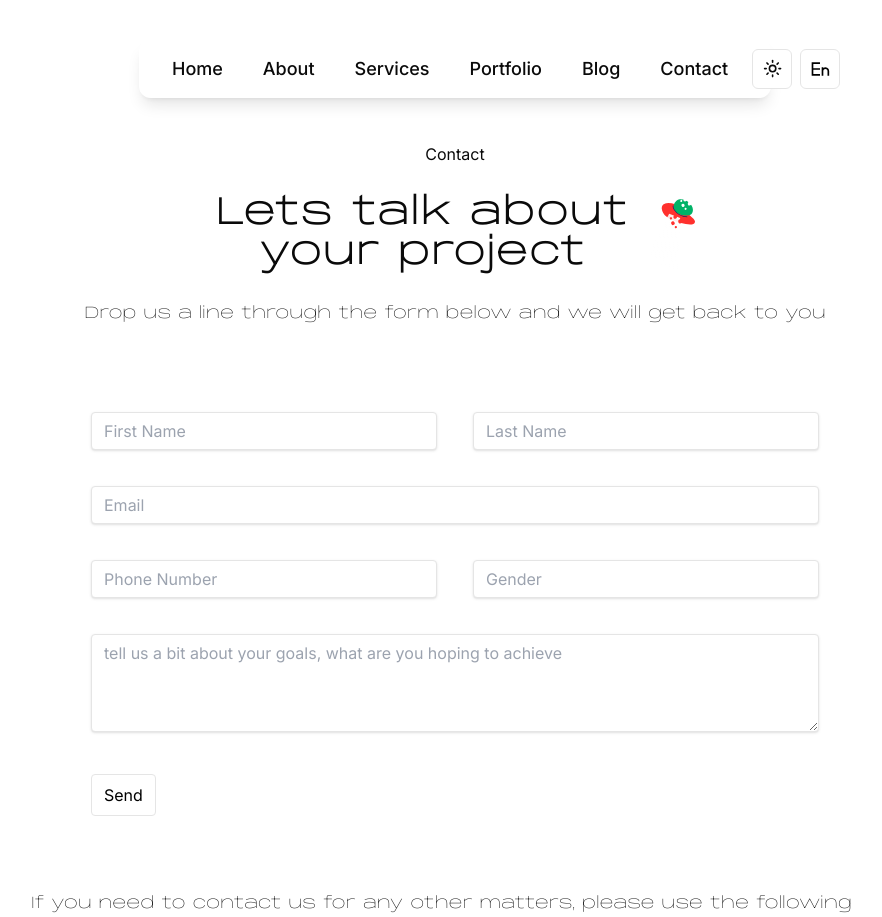
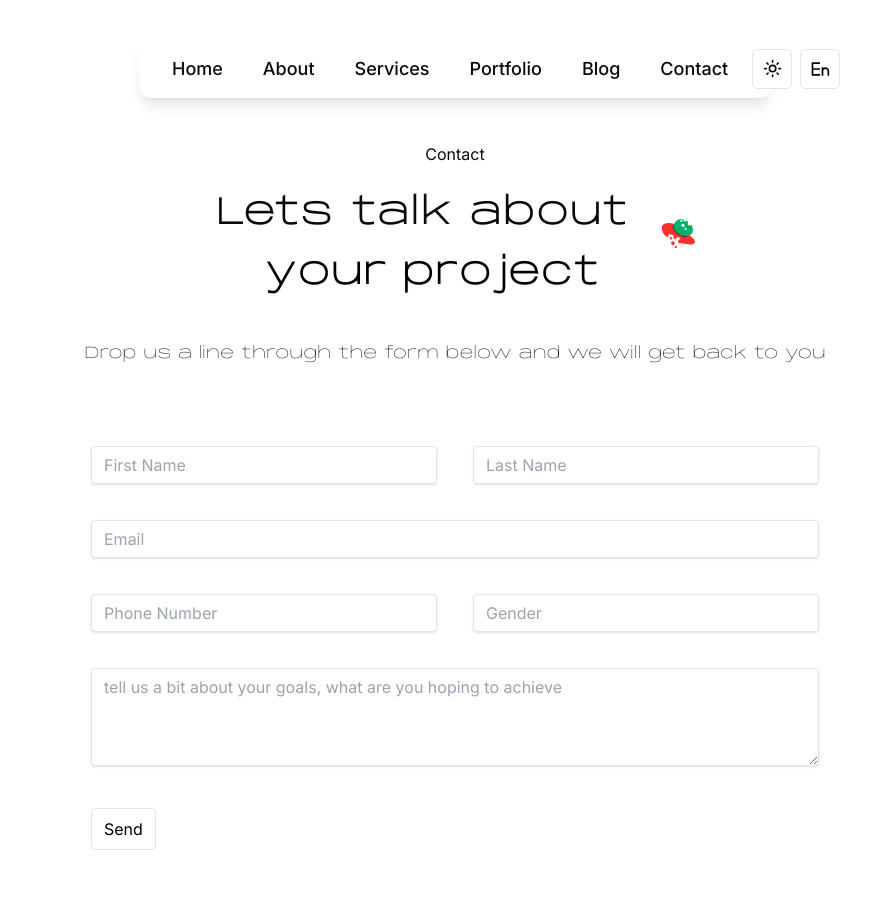
Before and after one commit to Itsbrandria/brandria, a Next.js app: page /en/contact in a window 1280 px wide. Shown: the top 917 px of the page, without its empty margins (185-1067 px from the left). Built offline with nearby package versions, Linux system fonts and the light colour scheme.

Commit message:
contact Page Animations

```diff
--- a/src/app/[locale]/contact/page.tsx
+++ b/src/app/[locale]/contact/page.tsx
@@ -3,6 +3,7 @@ import { useLocale, useTranslations } from 'next-intl';
 import React from 'react'
 import Balancer from 'react-wrap-balancer';
 import Image from "next/image";
+import GradualSpacing from '@/components/magicui/gradual-spacing';
 
 export default function page() {
   // eslint-disable-next-line react-hooks/rules-of-hooks
@@ -29,7 +30,11 @@ export default function page() {
             <div className='leading-loose flex flex-col justify-center gap-6'>
               <p className='lg:max-w-5xl mx-auto space-y-4'>{t("h")}</p>
               <div className='flex justify-center items-center gap-4'>
-                <h1 className='text-2xl font-bold ltr:tracking-wider sm:text-5xl md:text-4xl text-center'>{t("h2")} <br/> {t("h2N")}</h1>
+                <div className='flex flex-col gap-0'>
+                <h1 className='text-2xl font-bold ltr:tracking-wider sm:text-5xl md:text-4xl text-center'>{t("h2")}</h1>
+                <GradualSpacing className="font-display text-center text-2xl font-bold tracking-[-0.1em]  text-black dark:text-white sm:text-5xl md:text-4xl md:leading-[5rem]"
+                text={t("h2N")}/>
+                </div>
                 <Image
                   src="/Alien.svg"
                   alt="Blue Tree"
@@ -42,55 +47,72 @@ export default function page() {
         </BlurFade>
         <form className='grid grid-cols-1 sm:grid-cols-2 gap-2 sm:gap-3 mx-4 sm:mx-52'>
           <div className='p-3 col-span-1 sm:col-span-1'>
+          <BlurFade inView delay={0.5}>
             <input
               id="1"
               type="text"
               placeholder="First Name"
               className="shadow appearance-none border rounded w-full py-2 px-3 text-gray-700 leading-tight focus:outline-none focus:shadow-outline"
             />
+          </BlurFade>
           </div>
           <div className='p-3 col-span-1 sm:col-span-1'>
+          <BlurFade inView delay={0.6}>
             <input
               id="2"
               type="text"
               placeholder="Last Name"
               className="shadow appearance-none border rounded w-full py-2 px-3 text-gray-700 leading-tight focus:outline-none focus:shadow-outline"
             />
+          </BlurFade>
           </div>
+
           <div className='p-3 col-span-1 sm:col-span-2'>
+          <BlurFade inView delay={0.7}>
             <input
               id="3"
               type="email"
               placeholder="Email"
               className="shadow appearance-none border rounded w-full py-2 px-3 text-gray-700 leading-tight focus:outline-none focus:shadow-outline"
-            />
+              />
+              </BlurFade>
           </div>
+
           <div className='p-3 col-span-1 sm:col-span-1'>
+          <BlurFade inView delay={0.8}>
             <input
               id="4"
               type="tel"
               placeholder="Phone Number"
               className="shadow appearance-none border rounded w-full py-2 px-3 text-gray-700 leading-tight focus:outline-none focus:shadow-outline"
             />
+          </BlurFade>
           </div>
           <div className='p-3 col-span-1 sm:col-span-1'>
+          <BlurFade inView delay={0.9}>
             <input
               id="5"
               type="tel"
               placeholder="Gender"
               className="shadow appearance-none border rounded w-full py-2 px-3 text-gray-700 leading-tight focus:outline-none focus:shadow-outline"
             />
+          </BlurFade>
           </div>
           <div className='p-3 col-span-1 sm:col-span-2'>
+          <BlurFade inView delay={0.1}>
             <textarea name="Message" id="6" rows={4}
               placeholder="tell us a bit about your goals, what are you hoping to achieve"
               className="shadow appearance-none border rounded w-full py-2 px-3 text-gray-700 leading-tight focus:outline-none focus:shadow-outline"
             />
+          </BlurFade>
           </div>
           <div className='p-3 col-span-1'>
+          <BlurFade inView delay={0.1}>
             <input type="submit" value={t("btn")} className='border rounded py-2 px-3 bg-white text-black cursor-pointer'/>
+          </BlurFade>
           </div>
         </form>
+        <BlurFade inView delay={0.3}>
         <div className='flex flex-col mx-4 sm:mx-40'>
           <h4>{locale === "en" ? ListText.subTitle : ListText.subTitleAR}</h4>
           <ul className='list-image-[url(/badge-check.svg)]'>
@@ -99,6 +121,7 @@ export default function page() {
             <li>{locale === "en" ? ListText.element3 : ListText.element3AR}</li>
           </ul>
         </div>
+        </BlurFade>
       </div>
     </main>
   )
```
